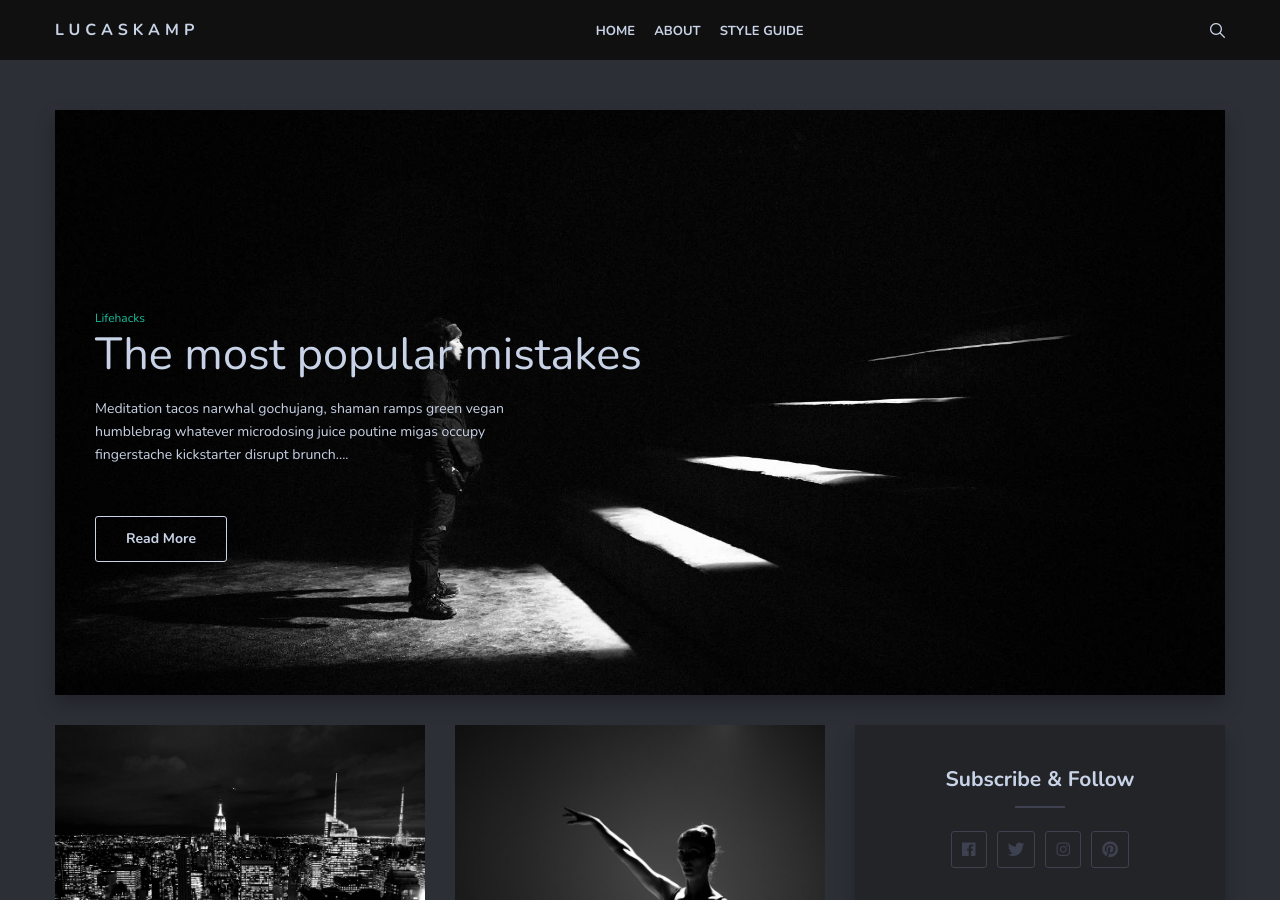
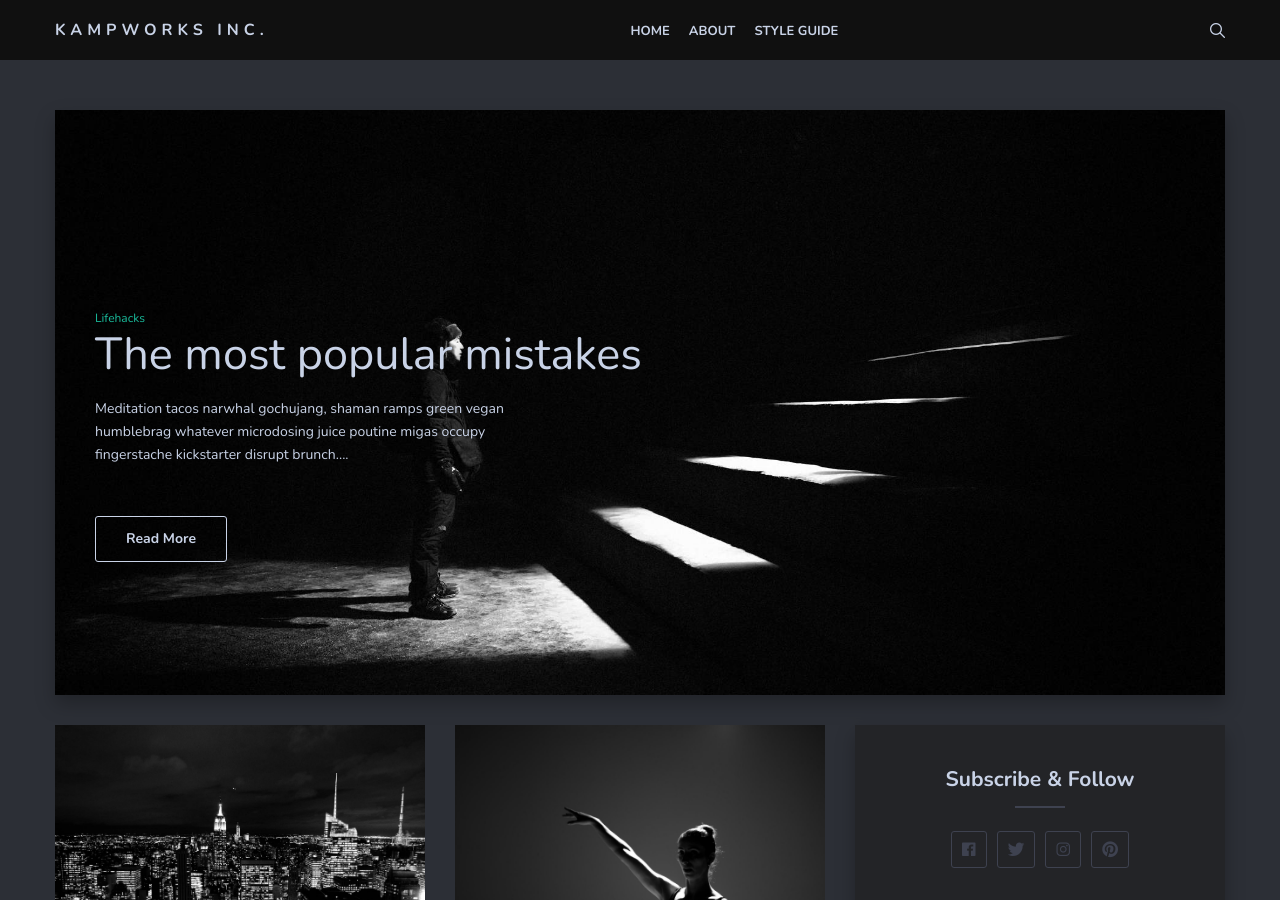
Before and after one commit to lucaskamp/lucaskamp.github.io, a Jekyll site: the page built from index.html, in a window 1280 px wide and 900 px high. Built offline with Jekyll 4.4.1, drawn with Linux system fonts in a browser that asks for light colours; nearby versions of some CDN libraries; the list of posts is cut into pages by our own code.

Commit message:
Update header.html

```diff
--- a/_includes/header.html
+++ b/_includes/header.html
@@ -4,7 +4,7 @@
       <div class="col col-12">
         <div class="header-box">
           <div class="logo-title">
-            <a href="{{site.baseurl}}/" class="logo-text">LucasKamp</a>
+            <a href="{{site.baseurl}}/" class="logo-text">KampWorks Inc.</a>
           </div>
 
           <nav class="nav-menu">
```
